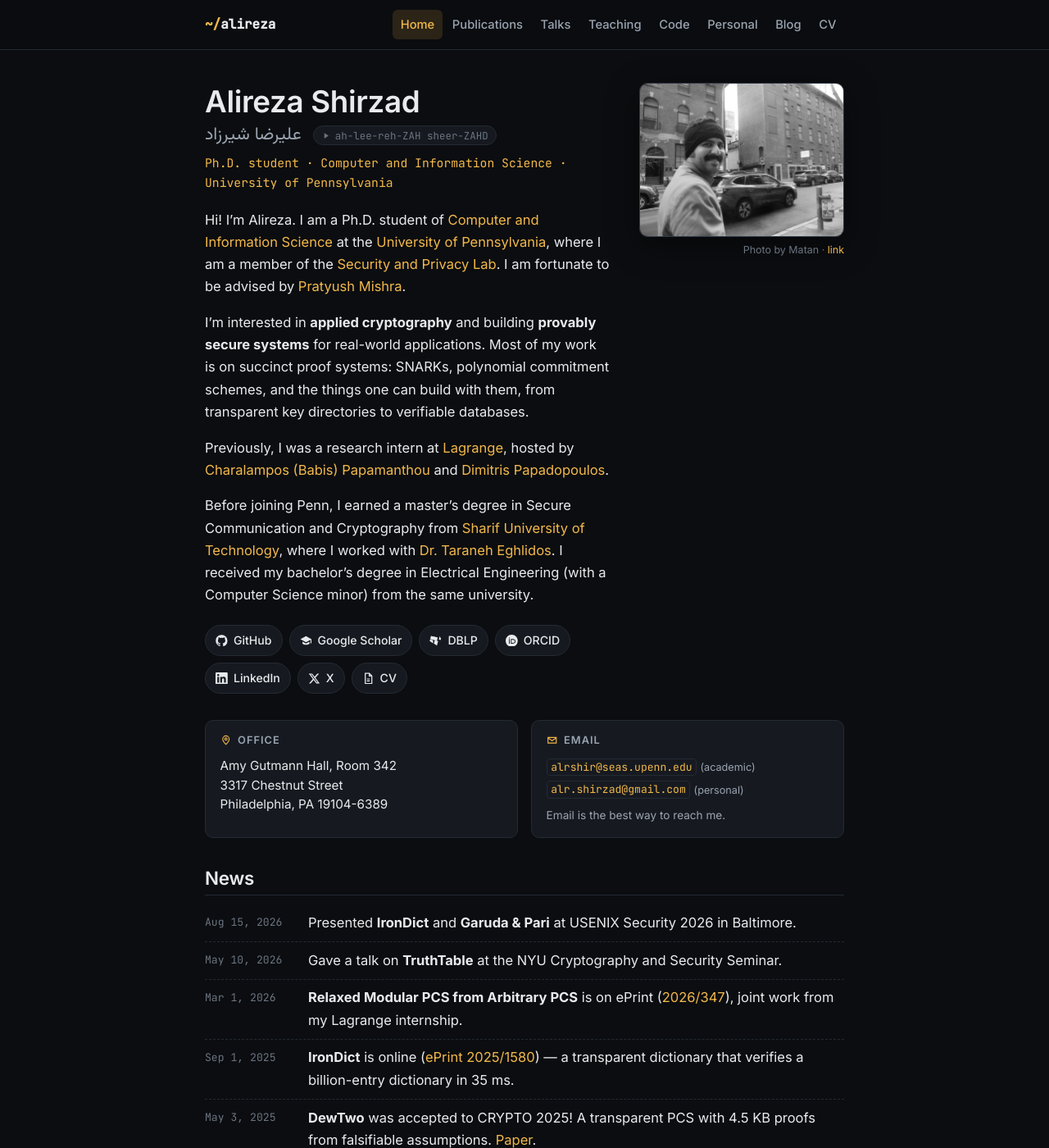
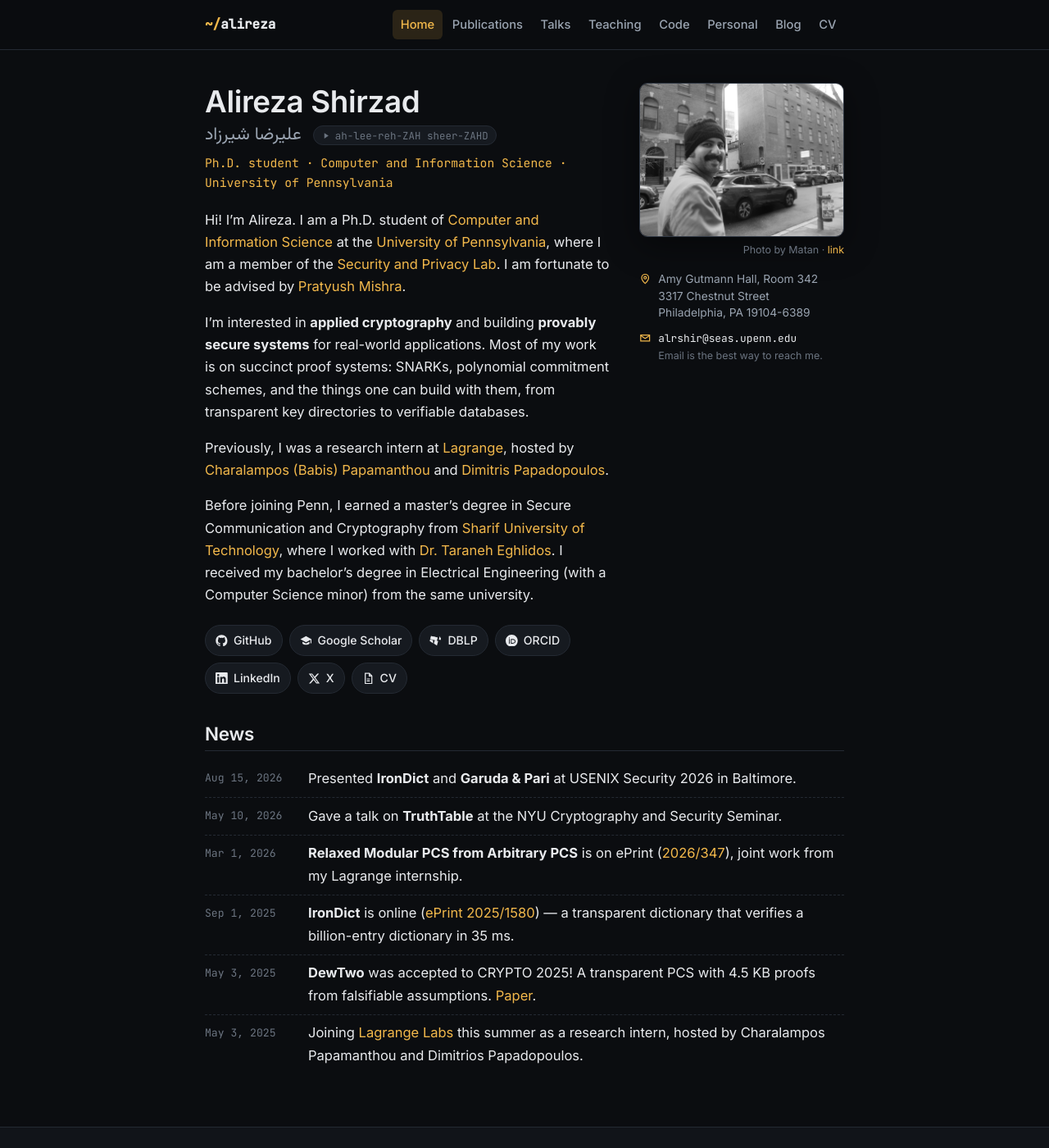
Before and after one commit to alireza-shirzad/alireza-shirzad.github.io, a Jekyll site: the page built from index.md, in a window 1280 px wide and 1400 px high. Shown: the whole window at 82% size. Built offline with Jekyll 4.4.1, drawn with Linux system fonts in a browser that asks for light colours.

Commit message:
Remove personal email; show office and email under the photo
Co-Authored-By: Claude Fable 5.1 <noreply@anthropic.com>

```diff
--- a/_data/profile.yml
+++ b/_data/profile.yml
@@ -24,8 +24,6 @@ address:
 emails:
   - address: alrshir@seas.upenn.edu
     label: academic
-  - address: alr.shirzad@gmail.com
-    label: personal
 
 contact_note: Email is the best way to reach me.
 
--- a/assets/css/main.css
+++ b/assets/css/main.css
@@ -114,10 +114,19 @@ main.wrap { padding-block: 2.5rem 4rem; min-height: calc(100vh - var(--nav-h) -
 .hero .role { color: var(--accent); font-family: var(--mono); font-size: .92rem; margin-bottom: 1.2rem; }
 .hero-photo { margin: 0; }
 .hero-photo img { width: 100%; border-radius: var(--radius); border: 1px solid var(--border-strong); display: block; box-shadow: 0 10px 40px rgba(0,0,0,.45); }
+.hero-side { display: flex; flex-direction: column; gap: .9rem; }
+.hero-contact { display: flex; flex-direction: column; gap: .6rem; font-size: .86rem; color: var(--text-muted); line-height: 1.5; }
+.hero-contact-row { display: flex; gap: .55rem; align-items: flex-start; }
+.hero-contact-row .icon { color: var(--accent); margin-top: .2rem; }
+.hero-contact address { font-style: normal; }
+.hero-contact a { color: var(--text); font-family: var(--mono); font-size: .8rem; }
+.hero-contact a:hover { color: var(--accent); }
+.hero-contact-note { color: var(--text-faint); font-size: .78rem; margin-top: .2rem; }
 .hero-photo figcaption { font-size: .78rem; color: var(--text-faint); text-align: right; margin-top: .4rem; }
 @media (max-width: 720px) {
   .hero { grid-template-columns: 1fr; }
-  .hero-photo { order: -1; max-width: 240px; }
+  .hero-side { order: -1; }
+  .hero-photo { max-width: 240px; }
   .hero h1 { font-size: 1.9rem; }
 }
 
--- a/index.md
+++ b/index.md
@@ -45,25 +45,25 @@ Before joining Penn, I earned a master's degree in Secure Communication and Cryp
     </div>
   </div>
 
-  <figure class="hero-photo">
-    <img src="{{ me.photo | relative_url }}" alt="Portrait of {{ me.name }}" width="500" height="375">
-    {% if me.photo_credit %}<figcaption>{{ me.photo_credit.text }}{% if me.photo_credit.url %} · <a href="{{ me.photo_credit.url }}" target="_blank" rel="noopener">link</a>{% endif %}</figcaption>{% endif %}
-  </figure>
+  <aside class="hero-side">
+    <figure class="hero-photo">
+      <img src="{{ me.photo | relative_url }}" alt="Portrait of {{ me.name }}" width="500" height="375">
+      {% if me.photo_credit %}<figcaption>{{ me.photo_credit.text }}{% if me.photo_credit.url %} · <a href="{{ me.photo_credit.url }}" target="_blank" rel="noopener">link</a>{% endif %}</figcaption>{% endif %}
+    </figure>
+    <div class="hero-contact">
+      <div class="hero-contact-row">
+        {% include icon.html name="pin" %}
+        <address>{% for line in me.address %}{{ line }}{% unless forloop.last %}<br>{% endunless %}{% endfor %}</address>
+      </div>
+      <div class="hero-contact-row">
+        {% include icon.html name="mail" %}
+        <div>{% for e in me.emails %}<a href="mailto:{{ e.address }}">{{ e.address }}</a>{% unless forloop.last %}<br>{% endunless %}{% endfor %}
+        {% if me.contact_note %}<div class="hero-contact-note">{{ me.contact_note }}</div>{% endif %}</div>
+      </div>
+    </div>
+  </aside>
 </section>
 
-<section class="contact-grid">
-  <div class="card">
-    <h4>{% include icon.html name="pin" %} Office</h4>
-    <address>{% for line in me.address %}{{ line }}{% unless forloop.last %}<br>{% endunless %}{% endfor %}</address>
-  </div>
-  <div class="card">
-    <h4>{% include icon.html name="mail" %} Email</h4>
-    <ul>
-      {% for e in me.emails %}<li><a href="mailto:{{ e.address }}"><code>{{ e.address }}</code></a> <small>({{ e.label }})</small></li>{% endfor %}
-    </ul>
-    {% if me.contact_note %}<p class="muted" style="margin-top:.5rem;font-size:.85rem">{{ me.contact_note }}</p>{% endif %}
-  </div>
-</section>
 
 <h2>News</h2>
 <ul class="news-list">
```
